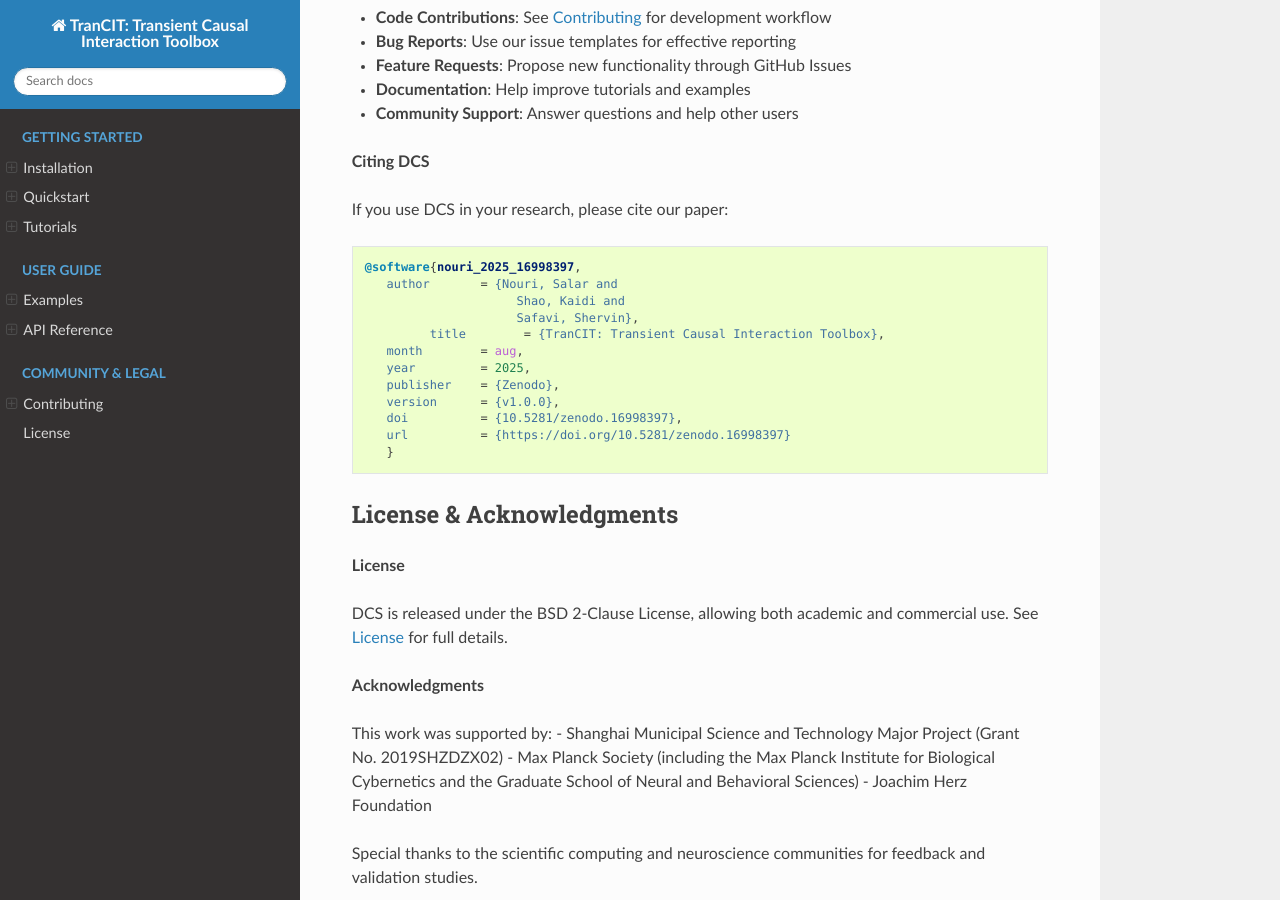
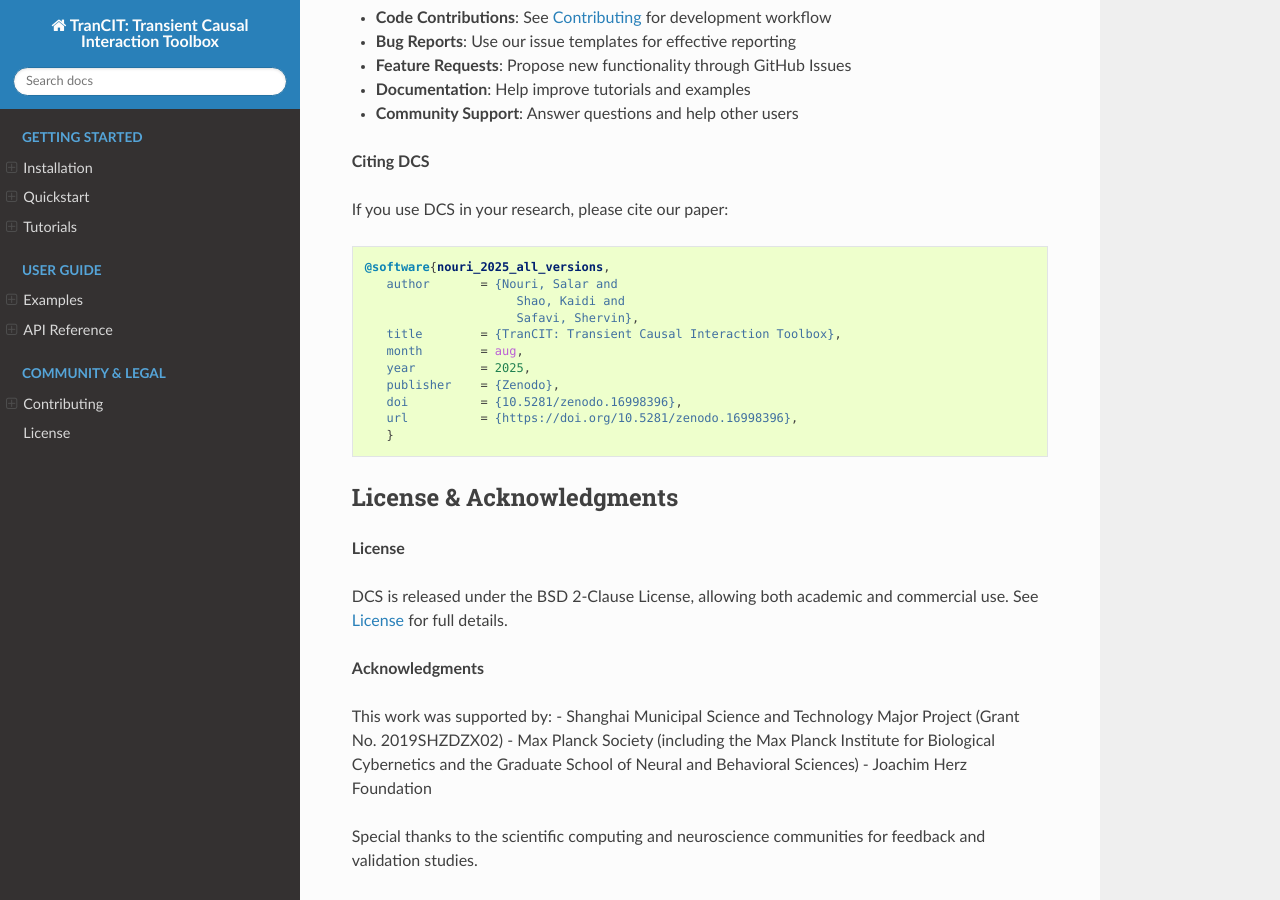
Before and after one commit to CMC-lab/TranCIT, a Sphinx documentation site: the page built from docs/index.rst, in a window 1280 px wide and 900 px high, scrolled down 6313 px. Built offline with Sphinx 7.4.7 and the Read the Docs theme 3.1.0, drawn with Linux system fonts in a browser that asks for light colours; pages that are not in the unit, such as notebooks, are missing from menus; the version number could not be read and is left out.

Commit message:
Change citing package to the all version

```diff
--- a/docs/index.rst
+++ b/docs/index.rst
@@ -284,17 +284,16 @@
 
 .. code-block:: bibtex
 
-   @software{nouri_2025_16998397,
+   @software{nouri_2025_all_versions,
       author       = {Nouri, Salar and
                         Shao, Kaidi and
                         Safavi, Shervin},
-            title        = {TranCIT: Transient Causal Interaction Toolbox},
+      title        = {TranCIT: Transient Causal Interaction Toolbox},
       month        = aug,
       year         = 2025,
       publisher    = {Zenodo},
-      version      = {v1.0.0},
-      doi          = {10.5281/zenodo.16998397},
-      url          = {https://doi.org/10.5281/zenodo.16998397}
+      doi          = {10.5281/zenodo.16998396},
+      url          = {https://doi.org/10.5281/zenodo.16998396},
       }
 
 ****************
```
Also changed, not shown: README.md (+3 -4 lines).
